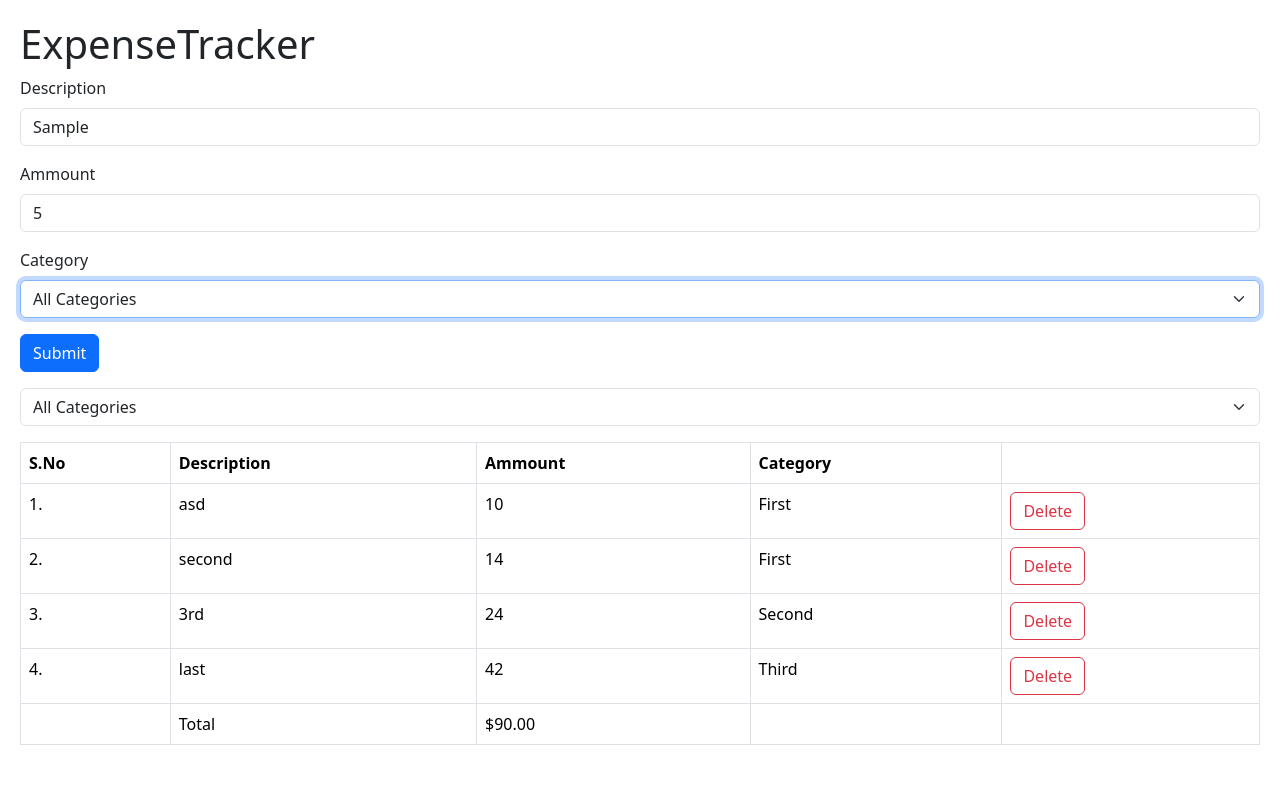
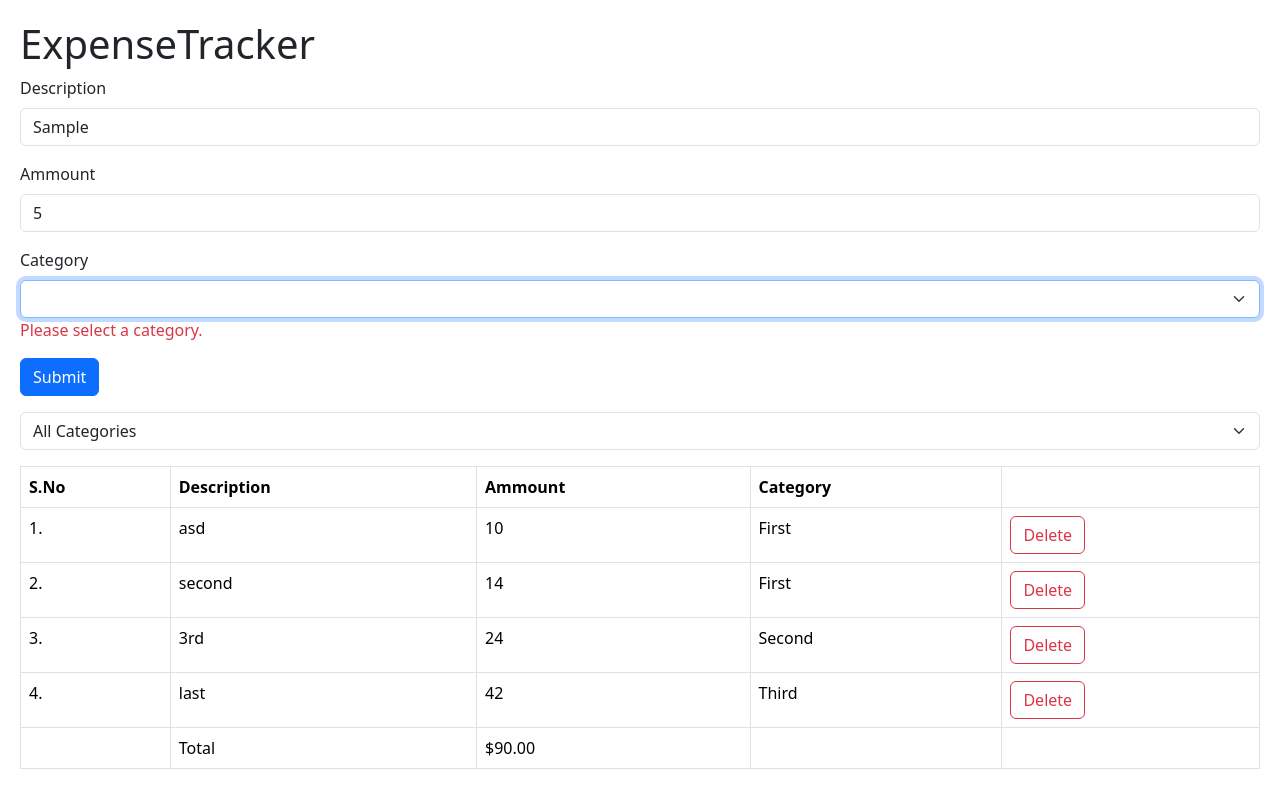
Before and after one commit to shubhamxdd/react-expense-tracker, a React (Vite) app: page / in a window 1280 px wide. Both pictures are taken after typing "Sample", "5" into the empty fields and a click on the button "Submit". Built offline with nearby package versions, Linux system fonts and the light colour scheme.

Commit message:
Render error message for category dropdown

```diff
--- a/src/components/Expense Tracker/ExpenseFields.tsx
+++ b/src/components/Expense Tracker/ExpenseFields.tsx
@@ -7,8 +7,10 @@ const schema = z.object({
   desc: z
     .string()
     .min(3, { message: "Description must be atleast 3 characters." }),
-  amt: z.number({ required_error: "This field is required." }),
-  category: z.enum(categories),
+  amt: z.number({ invalid_type_error: "This field is required." }),
+  category: z.enum(categories, {
+    errorMap: () => ({ message: "Please select a category." }),
+  }),
 });
 
 type formData = z.infer<typeof schema>;
@@ -59,7 +61,7 @@ const ExpenseTracker = () => {
             className="form-select"
             {...register("category")}
           >
-            <option value="">All Categories</option>
+            <option value=""></option>
             {categories.map((category) => {
               return (
                 <option value={category} key={category}>
@@ -68,6 +70,9 @@ const ExpenseTracker = () => {
               );
             })}
           </select>
+          {errors.category && (
+            <p className="text-danger">{errors.category.message}</p>
+          )}
         </div>
         <button className="btn btn-primary mb-3">Submit</button>
       </form>
```
